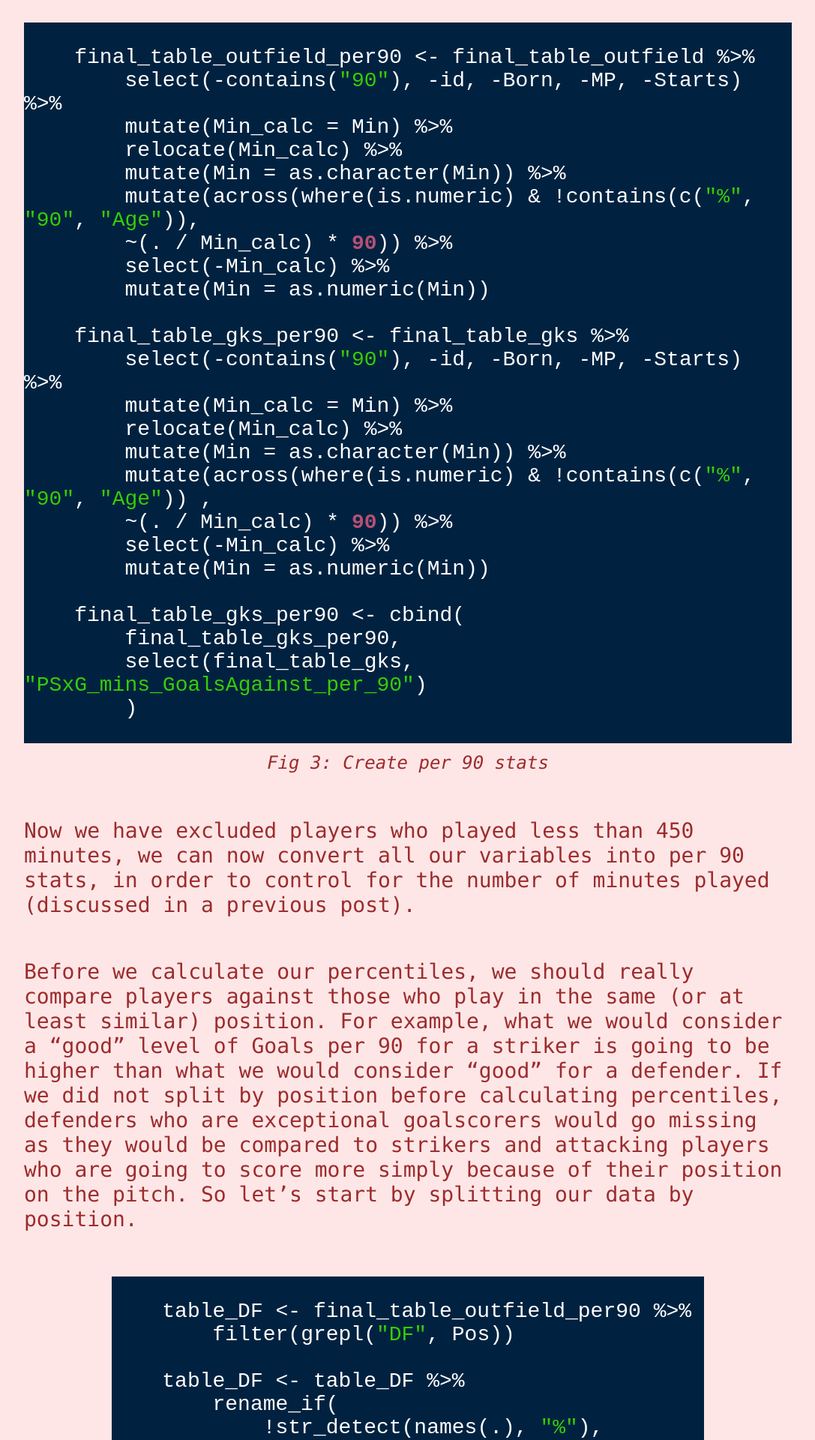
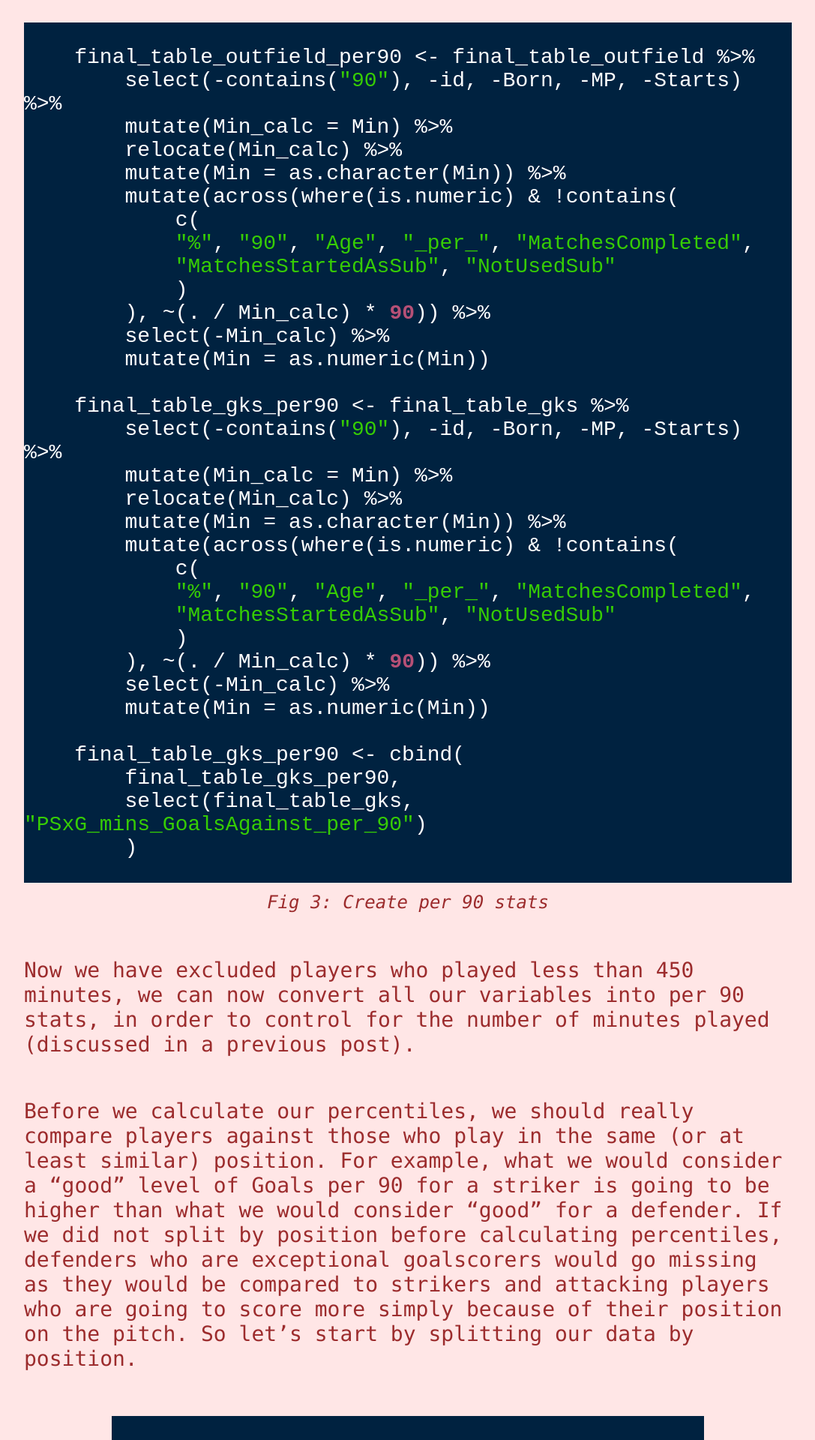
Before and after one commit to CharlieHomewood/website, a Jekyll site: the page built from _posts/projects/Making percentile radars/2023-08-05-project1-post4.md, in a window 1280 px wide. Shown: the part 2694-4614 px from the top of the page at 75% size, without its empty margins (96-1183 px from the left). Built offline with Jekyll 4.4.1, drawn with Linux system fonts in a browser that asks for light colours; some of the changed text lies outside the part shown.

Commit message:
09/11/2023 commit 3

```diff
--- a/_posts/projects/Making percentile radars/2023-08-05-project1-post4.md
+++ b/_posts/projects/Making percentile radars/2023-08-05-project1-post4.md
@@ -51,8 +51,12 @@ We start by filtering our those players who played less than 450 minutes. This i
         mutate(Min_calc = Min) %>%
         relocate(Min_calc) %>%
         mutate(Min = as.character(Min)) %>%
-        mutate(across(where(is.numeric) & !contains(c("%", "90", "Age")),
-        ~(. / Min_calc) * 90)) %>%
+        mutate(across(where(is.numeric) & !contains(
+            c(
+            "%", "90", "Age", "_per_", "MatchesCompleted",
+            "MatchesStartedAsSub", "NotUsedSub"
+            )
+        ), ~(. / Min_calc) * 90)) %>%
         select(-Min_calc) %>%
         mutate(Min = as.numeric(Min))
 
@@ -61,8 +65,12 @@ We start by filtering our those players who played less than 450 minutes. This i
         mutate(Min_calc = Min) %>%
         relocate(Min_calc) %>%
         mutate(Min = as.character(Min)) %>%
-        mutate(across(where(is.numeric) & !contains(c("%", "90", "Age")) ,
-        ~(. / Min_calc) * 90)) %>%
+        mutate(across(where(is.numeric) & !contains(
+            c(
+            "%", "90", "Age", "_per_", "MatchesCompleted",
+            "MatchesStartedAsSub", "NotUsedSub"
+            )
+        ), ~(. / Min_calc) * 90)) %>%
         select(-Min_calc) %>%
         mutate(Min = as.numeric(Min))
 
```
